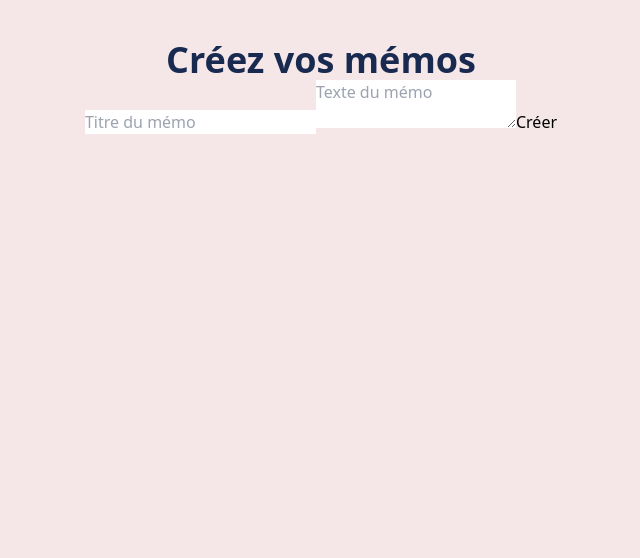
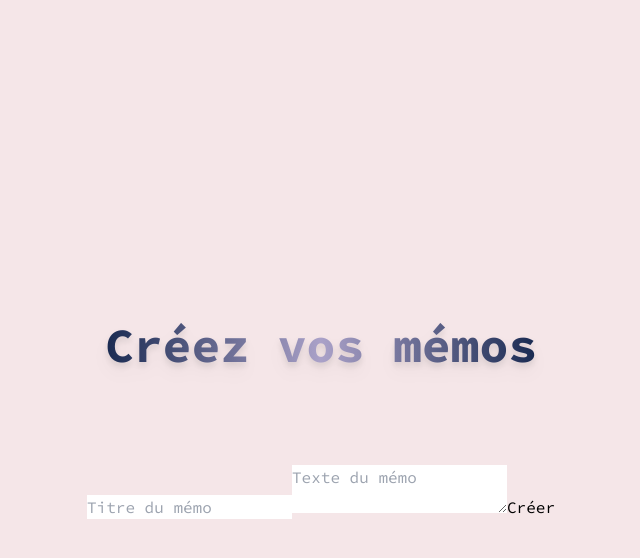
Before and after one commit to tbrindejonc/memo-app, a React (Vite) app: page / in a window 1280 px wide. Shown: the top 558 px of the page, without its empty margins (319-959 px from the left). Built offline with nearby package versions, Linux system fonts and the light colour scheme.

Commit message:
style: style app title

```diff
--- a/src/App.tsx
+++ b/src/App.tsx
@@ -2,8 +2,8 @@ import MemoForm from '@/components/MemoForm';
 
 export default function App() {
   return (
-    <div id='App' className={'w-full h-screen bg-light flex flex-col items-center'}>
-      <h1 className={'pt-10 text-4xl text-dark font-bold'}>Créez vos mémos</h1>
+    <div id='App' className={'w-full h-screen bg-light flex flex-col items-center justify-center space-y-24 font-SourceCodePro'}>
+      <h1 className={'app-title'}>Créez vos mémos</h1>
       <MemoForm />
     </div>
   );
--- a/src/index.css
+++ b/src/index.css
@@ -8,5 +8,8 @@
 }
 
 @layer components {
-
+    .app-title {
+        @apply pt-10 text-5xl text-main text-transparent bg-clip-text bg-gradient-to-r from-dark via-main to-dark
+            font-bold drop-shadow-lg
+    }
 }
```
